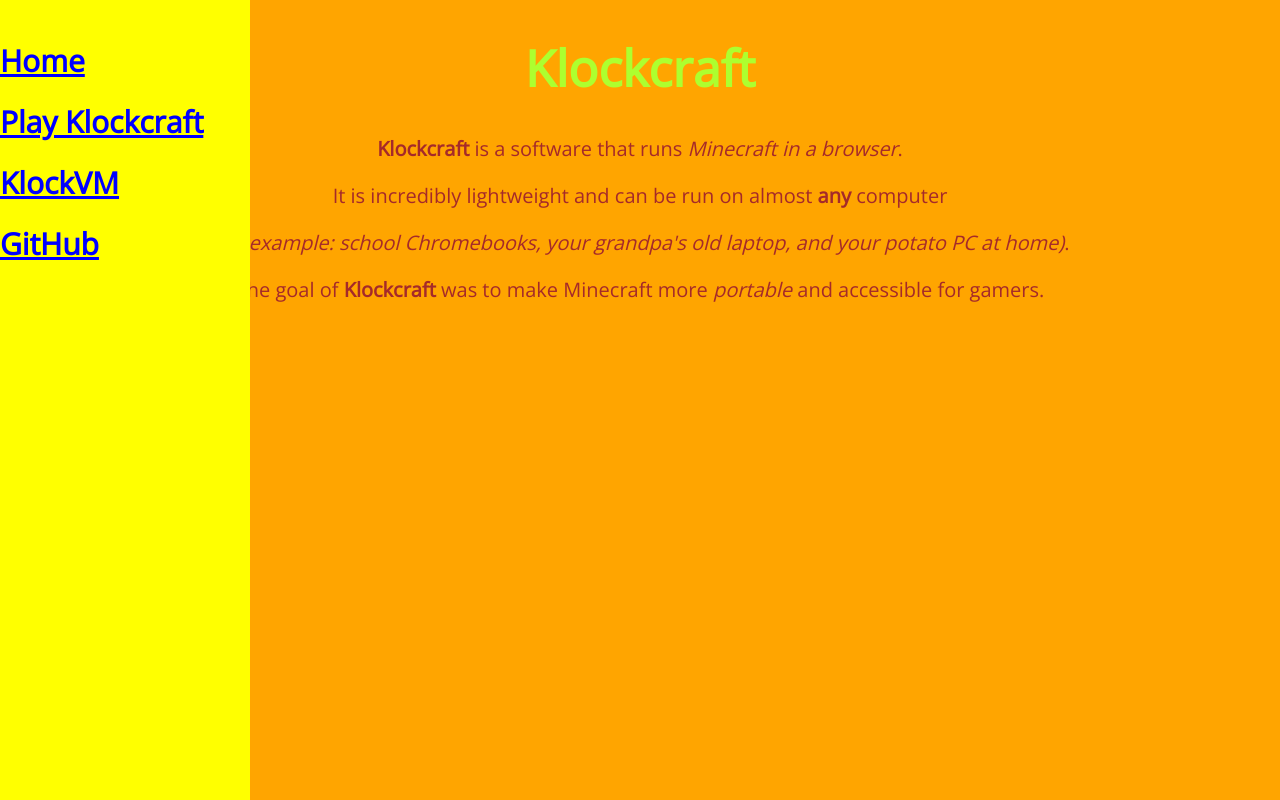
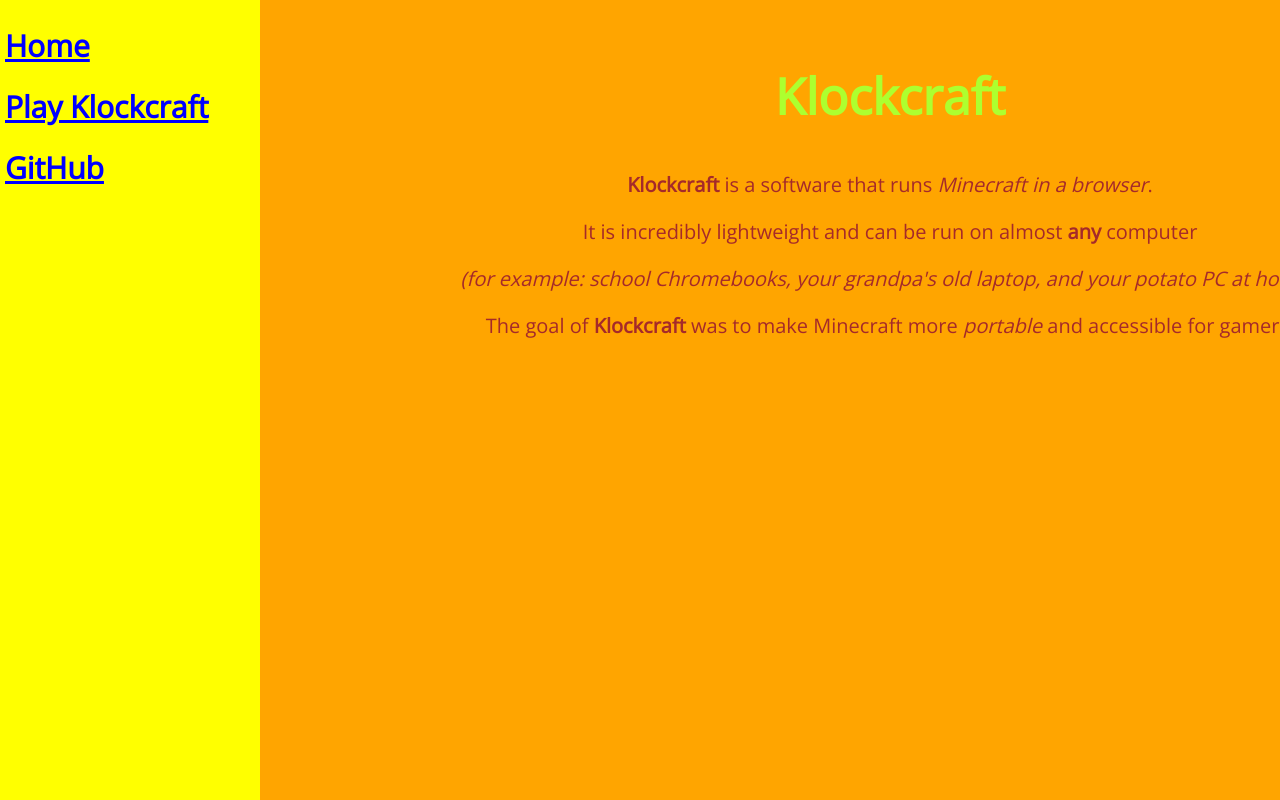
Before and after one commit to btplayzxgit/Klockcraft-Website, a plain HTML site: page index.html in a window 1280 px wide. Drawn offline with nearby package versions, Linux system fonts and the light colour scheme.

Commit message:
no klockvm

```diff
--- a/index.html
+++ b/index.html
@@ -27,32 +27,47 @@
         }
 
         body {
+            font-family: 'Open Sans', sans-serif;
+            position: relative;
+        }
+
+        .content {
+            padding-top: 20px;
+            position: fixed;
+            top: 0px;
+            height: 100%;
+            width: 100%;
+            overflow-x: auto;
+            overflow-y: auto;
+        }
+
+        .center-content {
+            left: 250px;
             background-color: orange;
-            font-family: 'Open Sans', sans-serif;}
+        }
 
         .vertical-menu {
             width: 250px;
-            height: 100%;
-            position: fixed;
-            top: 0;
             left: 0;
             background-color: yellow;
             overflow-x: hidden;
             overflow-y: auto;
-            padding-top: 20px;
+            padding: 5px;
         }
     </style>
 </head>
 
 <body>
-    <center><h1>Klockcraft</h1></center>
-    <center><p><strong>Klockcraft</strong> is a software that runs <i>Minecraft in a browser</i>. </p></center>
-    <center><p>It is incredibly lightweight and can be run on almost <strong>any</strong> computer </p></center>
-    <center><p><i>(for example: school Chromebooks, your grandpa's old laptop, and your potato PC at home)</i>.</p></center>
-    <center><p>The goal of <strong>Klockcraft</strong> was to make Minecraft more <i>portable</i> and accessible for gamers.</p></center>
-    <div class="vertical-menu">
+    <section class="content center-content">
+        <center><h1>Klockcraft</h1></center>
+        <center><p><strong>Klockcraft</strong> is a software that runs <i>Minecraft in a browser</i>. </p></center>
+        <center><p>It is incredibly lightweight and can be run on almost <strong>any</strong> computer </p></center>
+        <center><p><i>(for example: school Chromebooks, your grandpa's old laptop, and your potato PC at home)</i>.</p></center>
+        <center><p>The goal of <strong>Klockcraft</strong> was to make Minecraft more <i>portable</i> and accessible for gamers.</p></center>
+    </section>
+    <section class="content vertical-menu">
         <h2><a href="index.html" class="active">Home</a></h2>
         <h2><a href="play.html" class="active">Play Klockcraft</a></h2>
-        <h2><a href="klockvm.html" class="active">KlockVM</a></h2>
         <h2><a href="https://github.com/Klockcraft-Official" class="active">GitHub</a></h2>
+    </section>
 </body>
```
Also changed, not shown: klockvm.html (deleted, +0 -55 lines), play.html (+0 -1 lines), playbedrock.html (+0 -1 lines), playjava.html (+0 -1 lines).
